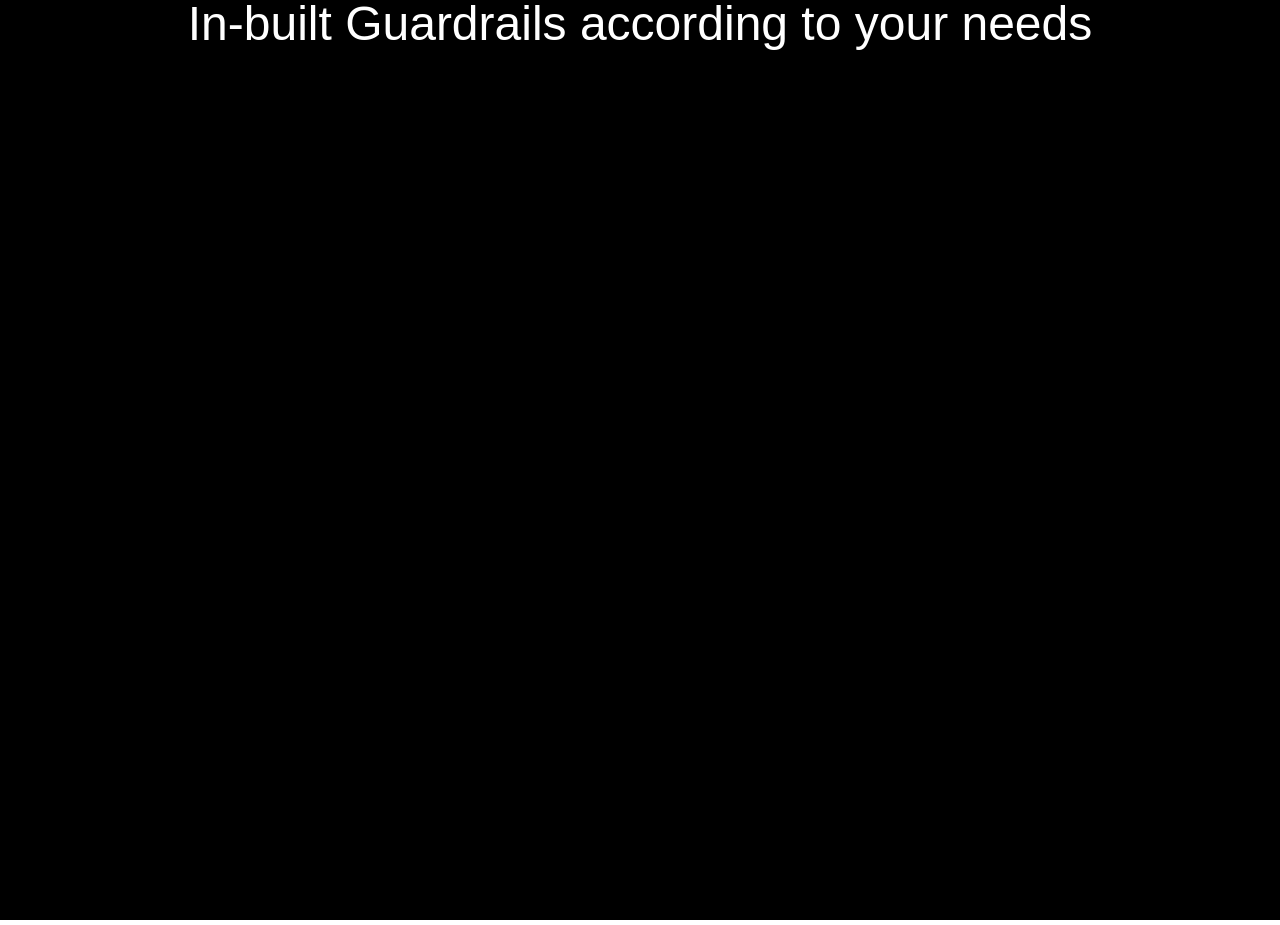
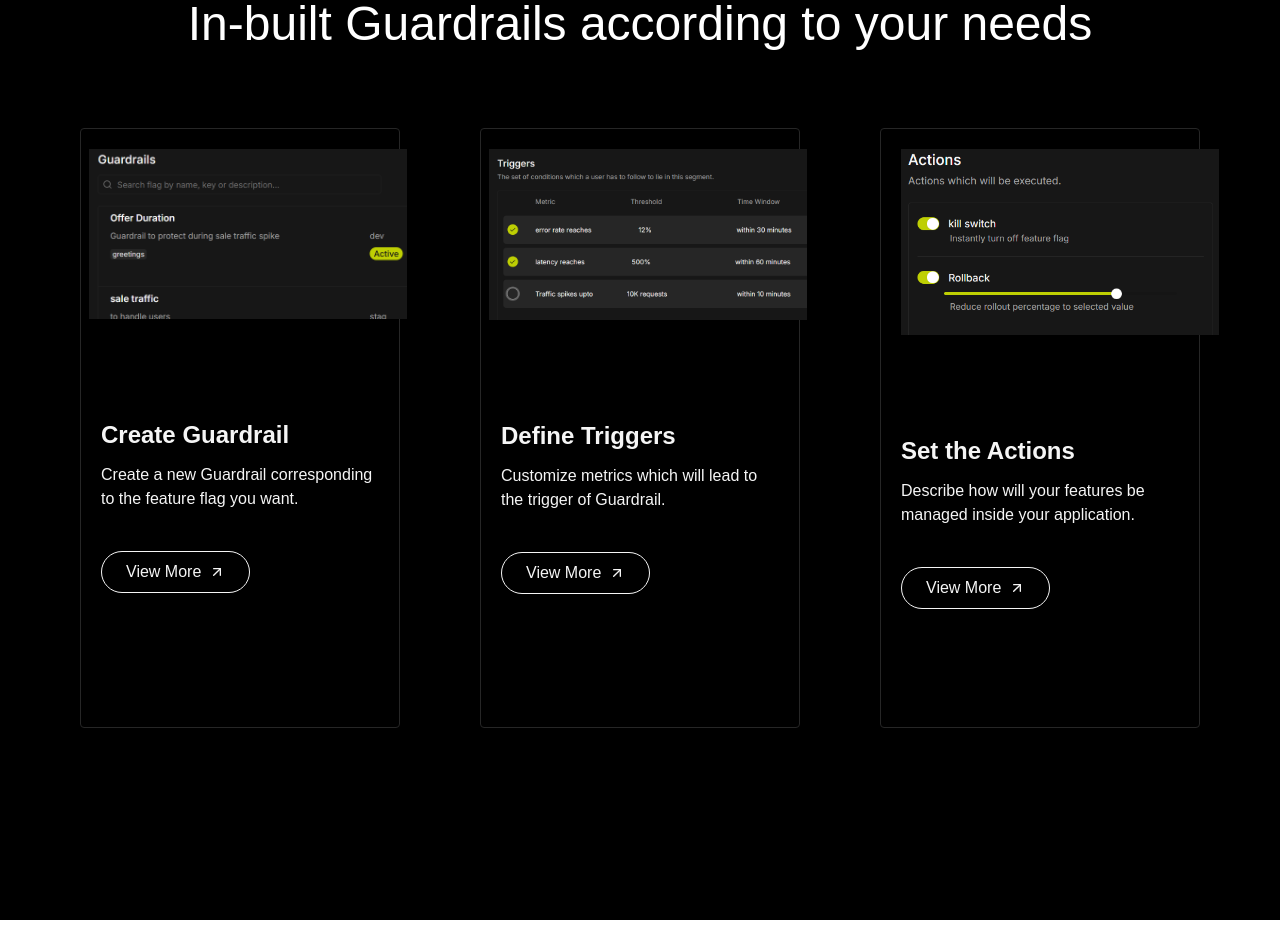
Before and after one commit to Sarthak8707/catapult, a React (Vite) app in the folder frontend/: page /home in a window 1280 px wide. Shown: the part 1400-2325 px from the top of the page. Built offline with nearby package versions, Linux system fonts and the light colour scheme.

Commit message:
landing page

```diff
--- a/frontend/src/pages/Landing.tsx
+++ b/frontend/src/pages/Landing.tsx
@@ -107,7 +107,77 @@ const Landing = () => {
 
         <div className=' pt-20 px-20 flex gap-20'>
 
+          <div className="h-150 bg-black text-neutral-100 border border-neutral-800 rounded-sm w-100 pt-5">
+            <img
+              src={Guardrails}
+              alt="Guardrails dashboard"
+              className="w-95 h-auto object-contain mx-2"
+            />
 
+            <div className="text-2xl text-neutral-100 font-semibold mt-25 mx-5">
+              Create Guardrail
+            </div>
+            <div className='mt-3 text-neutral-100 font-medium mx-5 '>
+              Create a new Guardrail corresponding to the feature flag you want.
+            </div>
+
+            <div className='mt-10 mx-5'>
+              <button className='text-neutral-100 border border-neutral-100 rounded-full px-6 py-2 cursor-pointer'>
+                <div className='flex items-center gap-2'>
+                  <div> View More </div>
+                  <div> <ArrowUpRight className='h-4 w-4' /> </div>
+                </div>
+              </button>
+            </div>
+          </div>
+
+          <div className="h-150 bg-black text-neutral-100 border border-neutral-800 rounded-sm w-100 pt-5">
+            <img
+              src={Triggers}
+              alt="Guardrails dashboard"
+              className="w-95 h-auto object-contain mx-2"
+            />
+
+            <div className="text-2xl text-neutral-100 font-semibold mt-25 mx-5">
+              Define Triggers
+            </div>
+            <div className='mt-3 text-neutral-100 font-medium mx-5 '>
+              Customize metrics which will lead to the trigger of Guardrail.
+            </div>
+
+            <div className='mt-10 mx-5'>
+              <button className='text-neutral-100 border border-neutral-100 rounded-full px-6 py-2 cursor-pointer'>
+                <div className='flex items-center gap-2'>
+                  <div> View More </div>
+                  <div> <ArrowUpRight className='h-4 w-4' /> </div>
+                </div>
+              </button>
+            </div>
+          </div>
+
+          <div className="h-150 bg-black text-neutral-100 border border-neutral-800 rounded-sm w-100 pt-5">
+            <img
+              src={Actions}
+              alt="Guardrails dashboard"
+              className="w-87 h-auto object-contain mx-5"
+            />
+
+            <div className="text-2xl text-neutral-100 font-semibold mt-25 mx-5">
+              Set the Actions
+            </div>
+            <div className='mt-3 text-neutral-100 font-medium mx-5 '>
+              Describe how will your features be managed inside your application.
+            </div>
+
+            <div className='mt-10 mx-5'>
+              <button className='text-neutral-100 border border-neutral-100 rounded-full px-6 py-2 cursor-pointer'>
+                <div className='flex items-center gap-2'>
+                  <div> View More </div>
+                  <div> <ArrowUpRight className='h-4 w-4' /> </div>
+                </div>
+              </button>
+            </div>
+          </div>
 
         </div>
 
```
